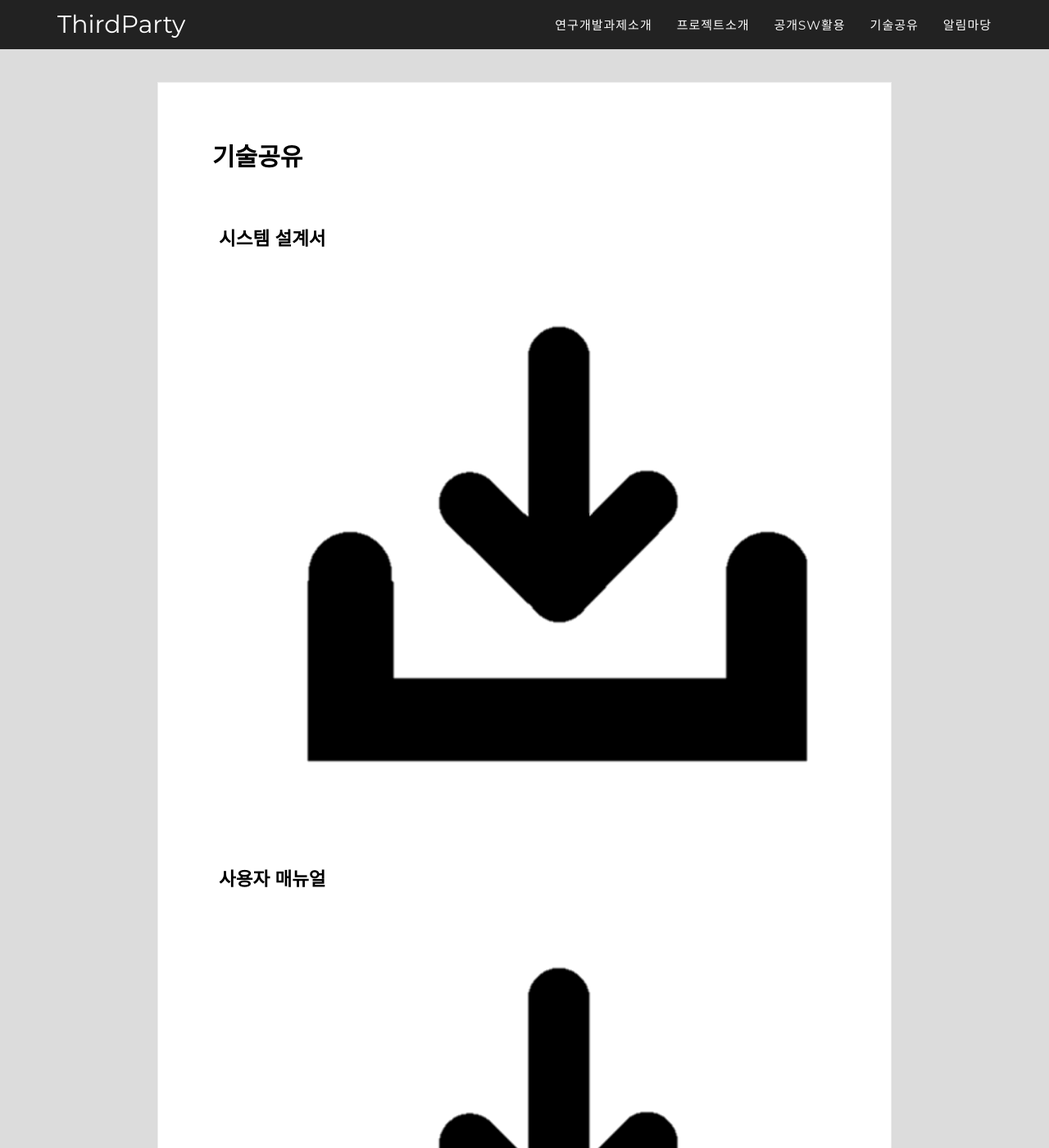
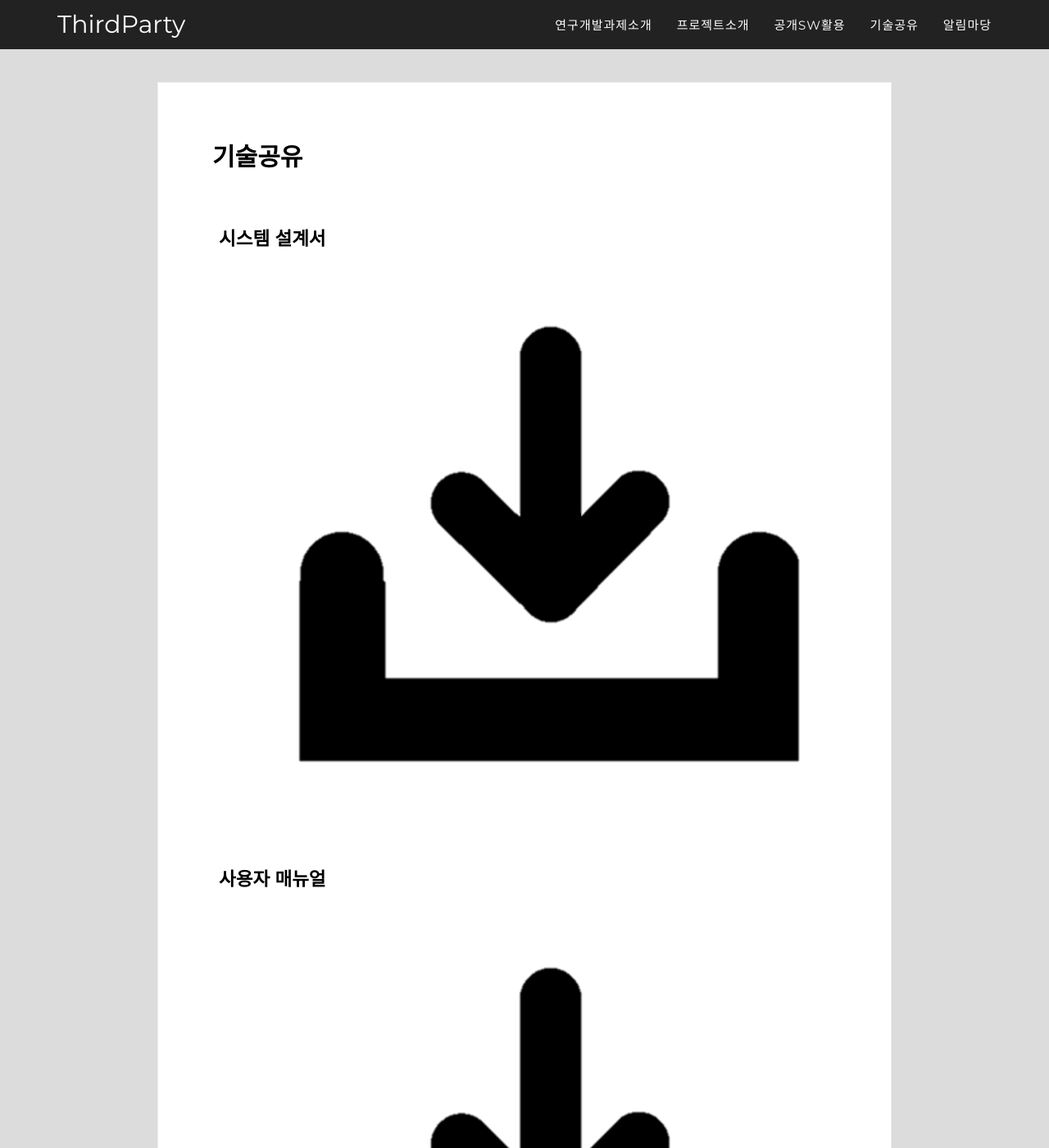
Before and after one commit to ThirdActiveDataExTech/ThirdActiveDataExTech.github.io, a Jekyll site: the page built from 2016_pages/tech-share.html, in a window 1280 px wide and 1400 px high. Shown: the whole window at 82% size. Built offline with Jekyll 4.4.1, drawn with Linux system fonts in a browser that asks for light colours; some web fonts are replaced.

Commit message:
[연구개발과제소개]
- css 수정

```diff
--- a/_sass/2016_sass/_event.scss
+++ b/_sass/2016_sass/_event.scss
@@ -2,7 +2,7 @@
   padding: 5%;
   margin: 100px 15vw 60px 15vw;
   img {
-    margin-left: 40px;
+    margin-left: 30px;
     width: 100%;
   }
   a {
```
